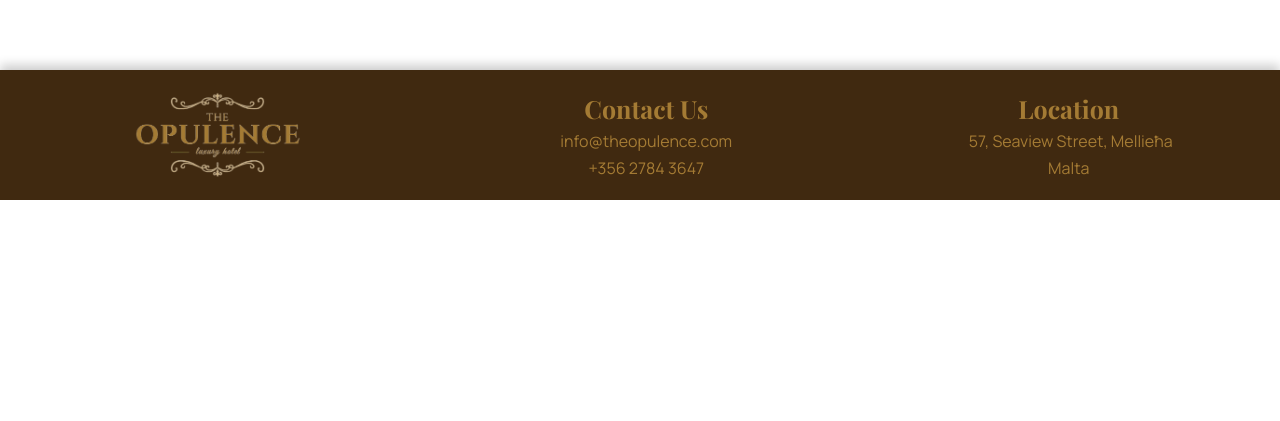
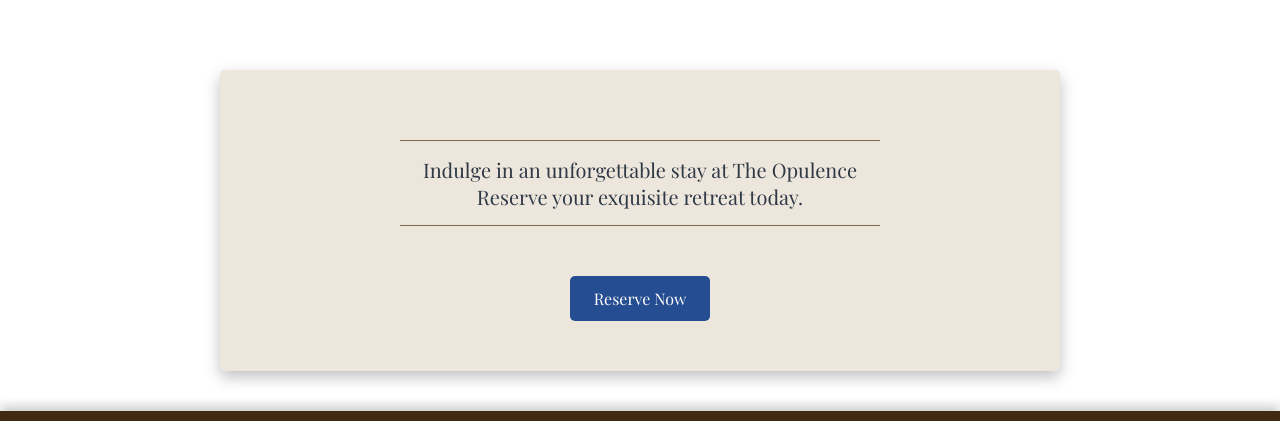
Before and after one commit to shxnias/GAPT, a React (Create React App) app: page /about in a window 1280 px wide. Shown: the part 2302-2723 px from the top of the page. Before the commit the page ends 2502 px from the top, so only its background shows below. Built offline with nearby package versions, Linux system fonts and the light colour scheme; no server answers.

Commit message:
About Us page (complete) + Additional css
.

```diff
--- a/src/India.css
+++ b/src/India.css
@@ -278,3 +278,54 @@
     height: auto;
     border-radius: 10px;
 }
+
+/* Book Now Button Section */
+/* Reserve Section */
+.reserve-container {
+    background-color: #EDE6DD; /* Light beige */
+    text-align: center;
+    padding: 50px 20px;
+    margin: 40px auto;
+    width: 90vw;
+    max-width: 800px;
+    border-radius: 5px;
+    box-shadow: 0px 6px 15px rgba(0, 0, 0, 0.25);
+    position: relative;
+}
+
+/* Add horizontal lines */
+.reserve-text::before,
+.reserve-text::after {
+    content: "";
+    display: block;
+    width: 60%;
+    height: 1px;
+    background-color: #82684B;
+    margin: 15px auto;
+}
+
+.reserve-text {
+    font-family: 'Playfair Display', serif;
+    font-size: 20px;
+    font-weight: 500;
+    color: #2F3845;
+    margin-bottom: 30px; /* More space from button */
+}
+
+.reserve-button {
+    background-color: #254D91; /* Dark blue */
+    color: white;
+    font-family: 'Playfair Display', serif;
+    font-size: 16px;
+    font-weight: 500;
+    padding: 12px 24px;
+    border: none;
+    border-radius: 5px;
+    cursor: pointer;
+    transition: background-color 0.3s;
+    margin-top: 20px; /* Add more space from text */
+}
+
+.reserve-button:hover {
+    background-color: #1C3C75; /* Darker blue on hover */
+}
--- a/src/pages/AboutPage.js
+++ b/src/pages/AboutPage.js
@@ -85,8 +85,20 @@ function About() {
       </p>
     </div>
   </div>
+</div>
 
+{/* Reserve Section */}
+<div className="reserve-container">
+  <p className="reserve-text">
+    Indulge in an unforgettable stay at The Opulence
+    <br />
+    Reserve your exquisite retreat today.
+  </p>
+  <button className="reserve-button">Reserve Now</button>
 </div>
+
+
+
 </div>
 
   );
```
